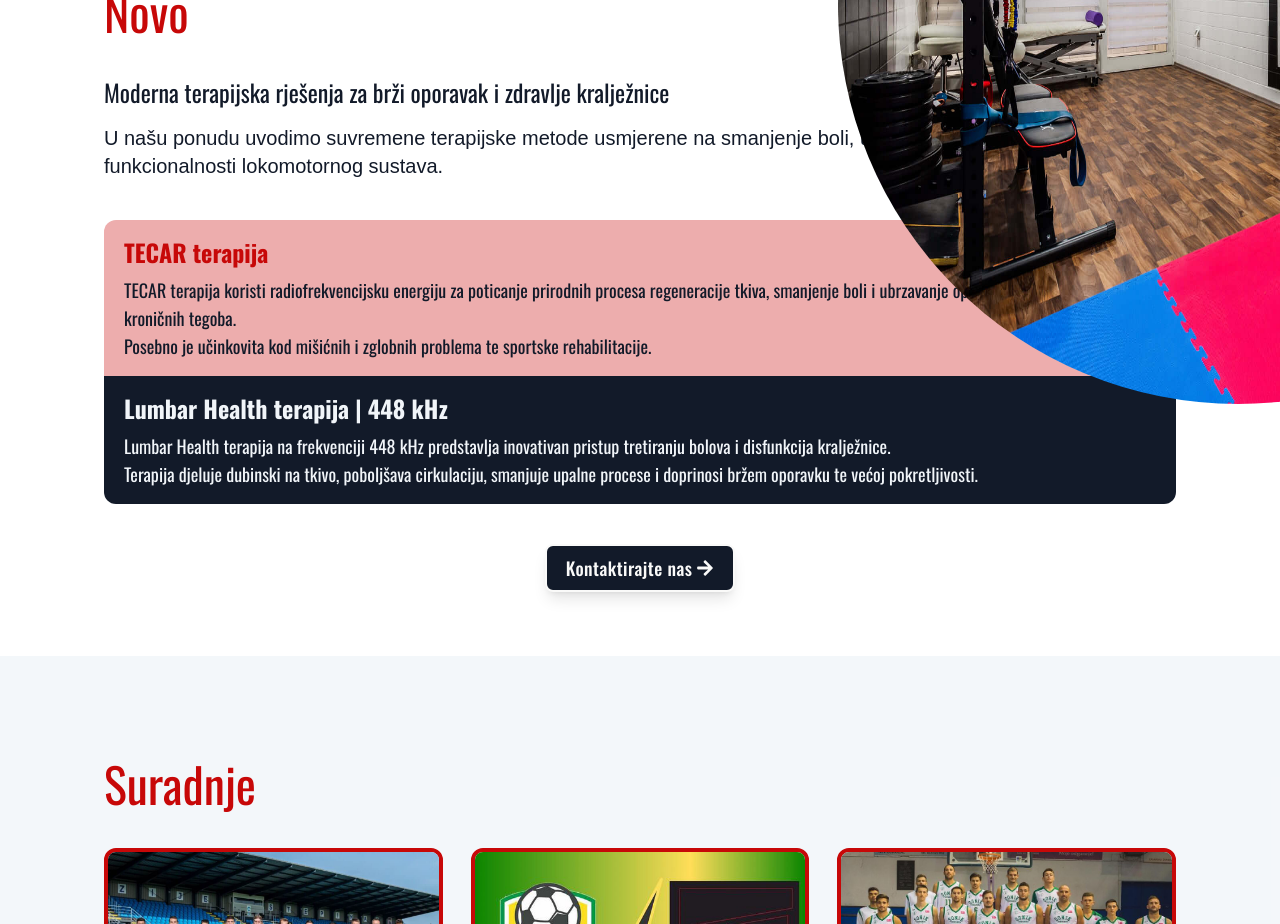
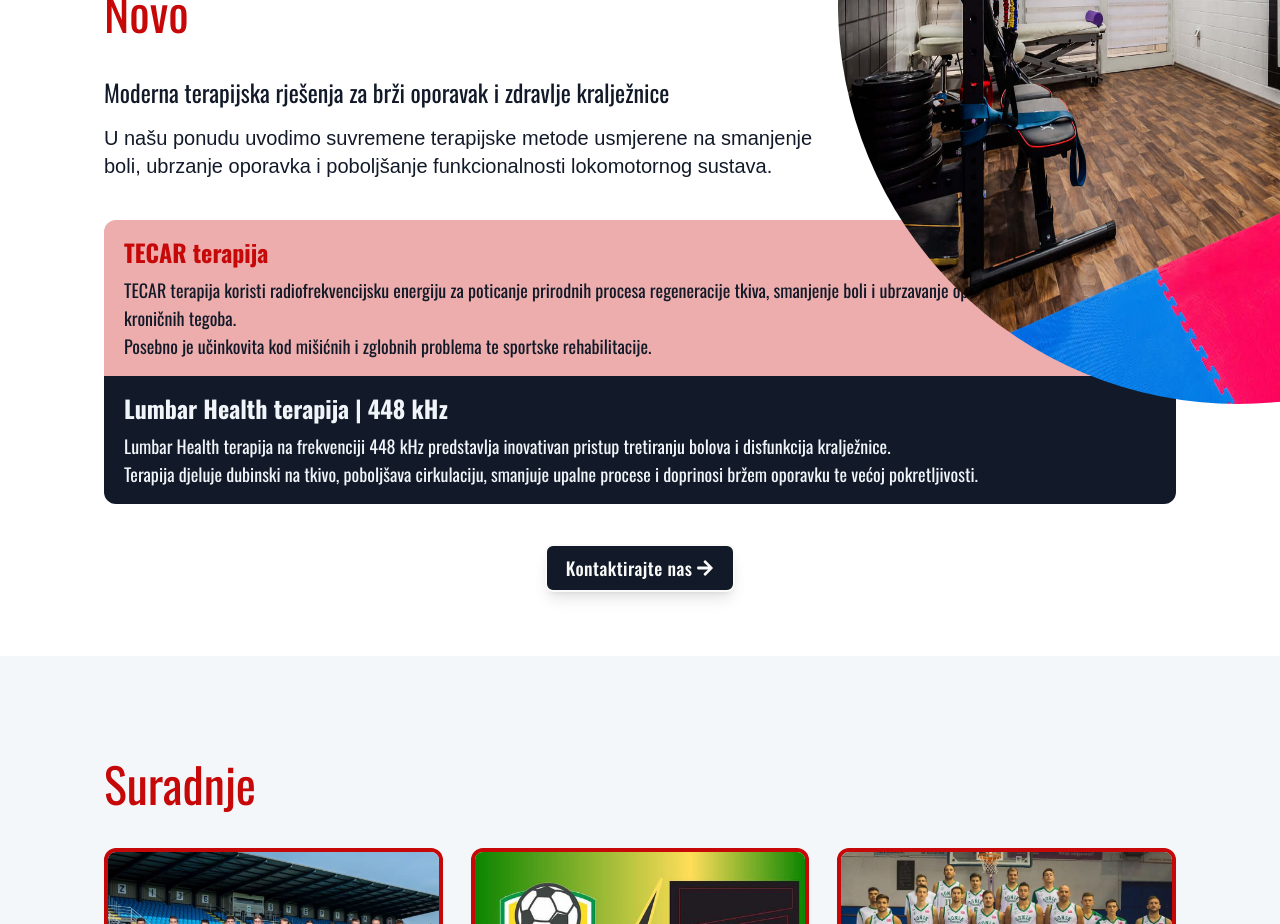
Before and after one commit to Tessio94/Prehab, a Next.js app: page / in a window 1280 px wide. Shown: the part 5320-6244 px from the top of the page. Built offline with nearby package versions, Linux system fonts and the light colour scheme.

Commit message:
corrected trening section

```diff
--- a/components/homepage/Trening.tsx
+++ b/components/homepage/Trening.tsx
@@ -18,7 +18,7 @@
               Moderna terapijska rješenja za brži oporavak i zdravlje
               kralježnice
             </h4>
-            <p className="mb-10 text-xl">
+            <p className="mb-10 text-xl xl:max-w-2/3">
               U našu ponudu uvodimo suvremene terapijske metode usmjerene na
               smanjenje boli, ubrzanje oporavka i poboljšanje funkcionalnosti
               lokomotornog sustava.
```
